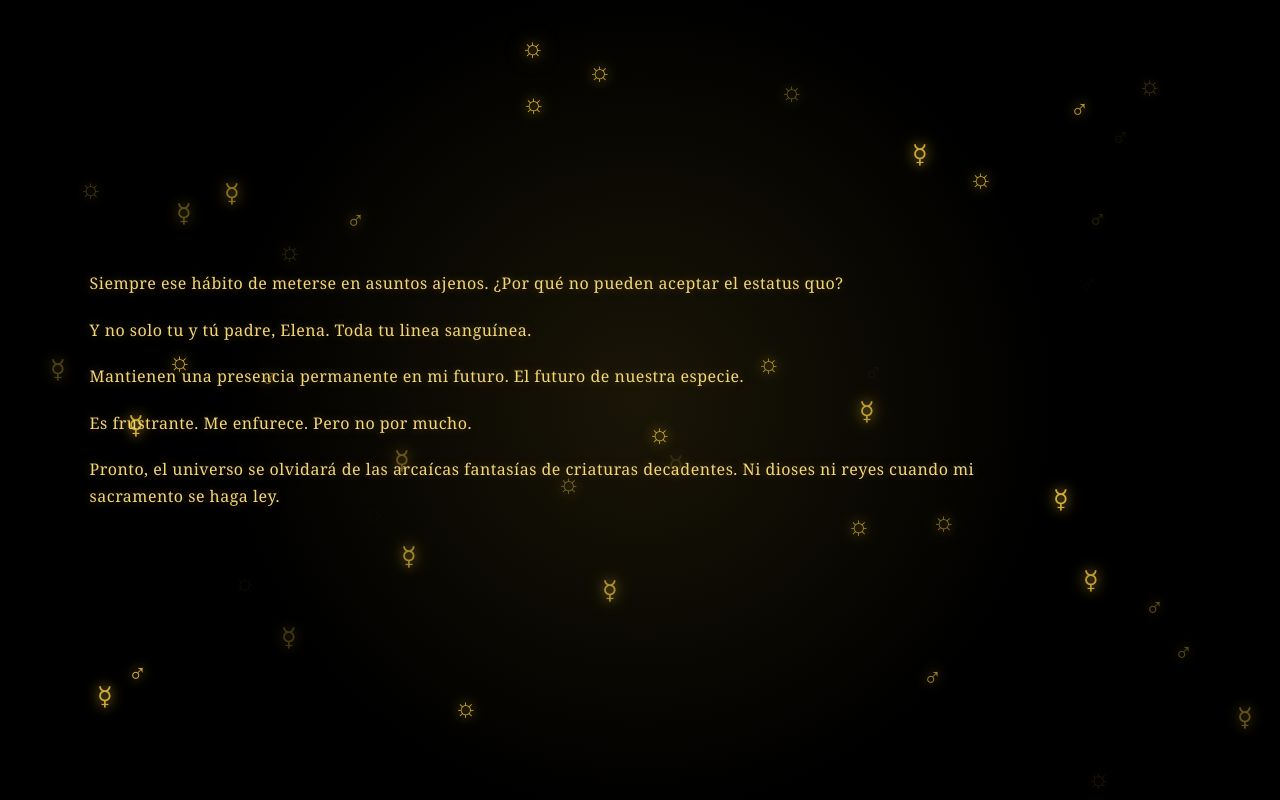
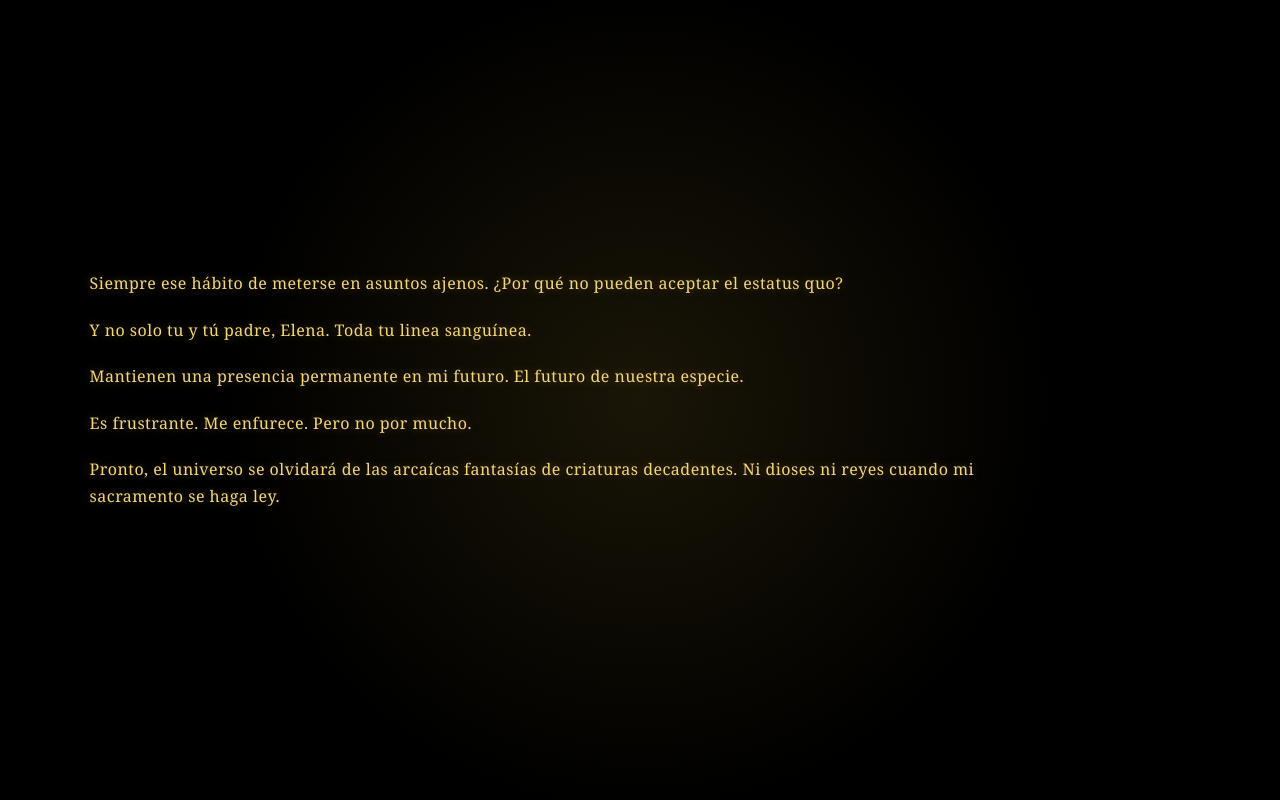
Before and after one commit to AntonyRomero-1983/LaManoInvisibleYElFuturo, a plain HTML site: page index.html in a window 1280 px wide. Drawn offline with Linux system fonts and the light colour scheme; animation ran at ten frames a second.

Commit message:
Remove floating symbols and ominous text overlay

```diff
--- a/index.html
+++ b/index.html
@@ -55,67 +55,6 @@
         color: var(--gold-soft);
       }
 
-      .symbol-field {
-        position: fixed;
-        inset: 0;
-        z-index: 1;
-        pointer-events: none;
-      }
-
-      .float-symbol {
-        position: absolute;
-        display: flex;
-        align-items: center;
-        justify-content: center;
-        color: var(--gold);
-        font-size: clamp(1.2rem, 2vw, 2.5rem);
-        text-shadow: 0 0 12px rgba(212,175,55,0.8), 0 0 22px rgba(212,175,55,0.6);
-        opacity: 0;
-        animation: fadeInOut 7s ease-in-out infinite;
-        will-change: transform, opacity;
-      }
-
-      .mercury { color: var(--gold-soft); }
-      .sulfur { color: var(--gold); }
-      .man { color: #d5b35d; }
-
-      @keyframes fadeInOut {
-        0% { opacity: 0; }
-        70% { opacity: 1; }
-        100% { opacity: 0; }
-      }
-
-      .ominous-text-container {
-        position: fixed;
-        top: 50%;
-        left: 50%;
-        transform: translate(-50%, -50%);
-        z-index: 3;
-        pointer-events: none;
-      }
-
-      .ominous-text {
-        font-size: clamp(1.8rem, 4vw, 3.5rem);
-        color: var(--gold);
-        text-shadow:
-          0 0 20px rgba(212,175,55,0.9),
-          0 0 40px rgba(212,175,55,0.7),
-          0 0 60px rgba(212,175,55,0.5);
-        font-weight: bold;
-        letter-spacing: 0.15em;
-        white-space: nowrap;
-        opacity: 0;
-        animation: ominousFadeInOutVisible 37s ease-in-out 1;
-      }
-
-      @keyframes ominousFadeInOutVisible {
-        0% { opacity: 0; }
-        56.75% { opacity: 0; }
-        57% { opacity: 1; }
-        81% { opacity: 1; }
-        100% { opacity: 0; }
-      }
-
       @media (max-width: 768px) {
         body {
           padding: 4vh 5vw;
@@ -131,14 +70,6 @@
           line-height: 1.6;
           margin-bottom: 0.8rem;
         }
-
-        .float-symbol {
-          font-size: clamp(1rem, 2.5vw, 2rem);
-        }
-
-        .ominous-text {
-          font-size: clamp(1.2rem, 3vw, 2.5rem);
-        }
       }
 
       @media (max-width: 480px) {
@@ -151,25 +82,10 @@
           line-height: 1.5;
           margin-bottom: 0.6rem;
         }
-
-        .float-symbol {
-          font-size: clamp(0.9rem, 2vw, 1.5rem);
-        }
-
-        .ominous-text {
-          font-size: clamp(1rem, 2.5vw, 1.8rem);
-          letter-spacing: 0.1em;
-        }
       }
     </style>
   </head>
   <body>
-    <div class="symbol-field" aria-hidden="true"></div>
-
-    <div class="ominous-text-container">
-      <div class="ominous-text">Soy tu dueño</div>
-    </div>
-
     <div class="content">
       <p>Siempre ese hábito de meterse en asuntos ajenos. ¿Por qué no pueden aceptar el estatus quo? </p>
       <p>Y no solo tu y tú padre, Elena. Toda tu linea sanguínea. </p>
@@ -177,61 +93,5 @@
       <p>Es frustrante. Me enfurece. Pero no por mucho.</p>
       <p>Pronto, el universo se olvidará de las arcaícas fantasías de criaturas decadentes. Ni dioses ni reyes cuando mi sacramento se haga ley.</p>
     </div>
-
-    <script>
-      const symbolField = document.querySelector('.symbol-field');
-      const symbolTypes = [
-        { symbol: '☿', class: 'mercury' },
-        { symbol: '☼', class: 'sulfur' },
-        { symbol: '♂', class: 'man' }
-      ];
-
-      const symbolCount = 21;
-      const allSymbols = [];
-
-      symbolTypes.forEach(({ symbol, className }) => {
-        for (let i = 0; i < symbolCount; i++) {
-          const symbolEl = document.createElement('div');
-          symbolEl.classList.add('float-symbol', className);
-          symbolEl.textContent = symbol;
-          symbolEl.style.animationDelay = (Math.random() * 7) + 's';
-          symbolField.appendChild(symbolEl);
-
-          const width = 40;
-          const height = 40;
-
-          let x = Math.random() * (window.innerWidth - width);
-          let y = Math.random() * (window.innerHeight - height);
-          let vx = (Math.random() * 1.2 + 0.7) * (Math.random() > 0.5 ? 1 : -1);
-          let vy = (Math.random() * 1.2 + 0.7) * (Math.random() > 0.5 ? 1 : -1);
-
-          symbolEl.style.left = x + 'px';
-          symbolEl.style.top = y + 'px';
-
-          const drift = () => {
-            x += vx;
-            y += vy;
-
-            if (x <= 0 || x >= window.innerWidth - width) {
-              vx *= -1;
-              x = Math.max(0, Math.min(x, window.innerWidth - width));
-            }
-
-            if (y <= 0 || y >= window.innerHeight - height) {
-              vy *= -1;
-              y = Math.max(0, Math.min(y, window.innerHeight - height));
-            }
-
-            symbolEl.style.left = x + 'px';
-            symbolEl.style.top = y + 'px';
-
-            requestAnimationFrame(drift);
-          };
-
-          requestAnimationFrame(drift);
-          allSymbols.push(symbolEl);
-        }
-      });
-    </script>
   </body>
 </html>
```
